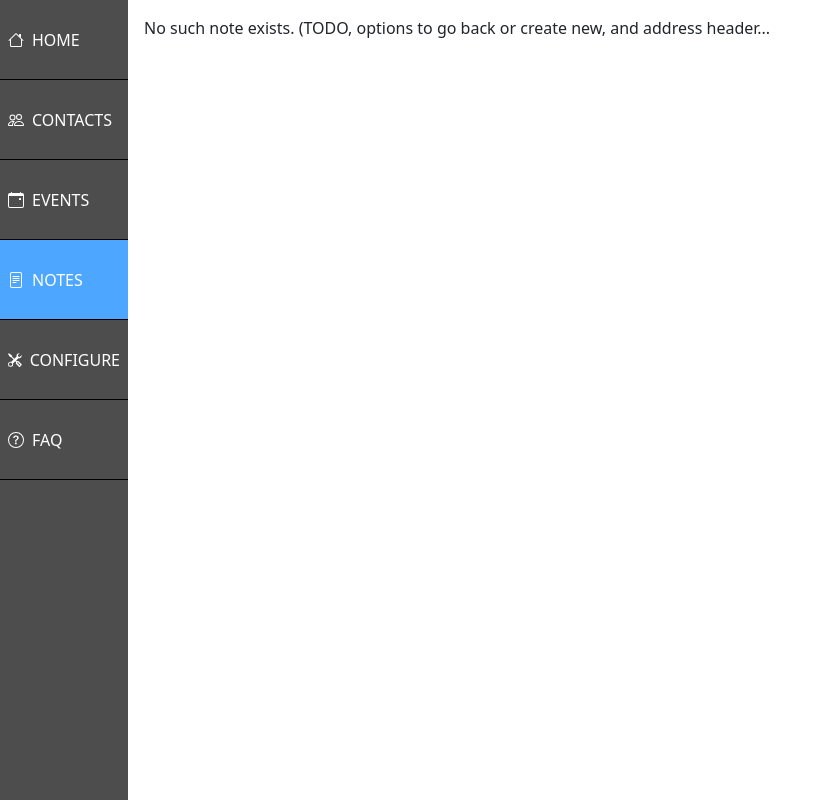
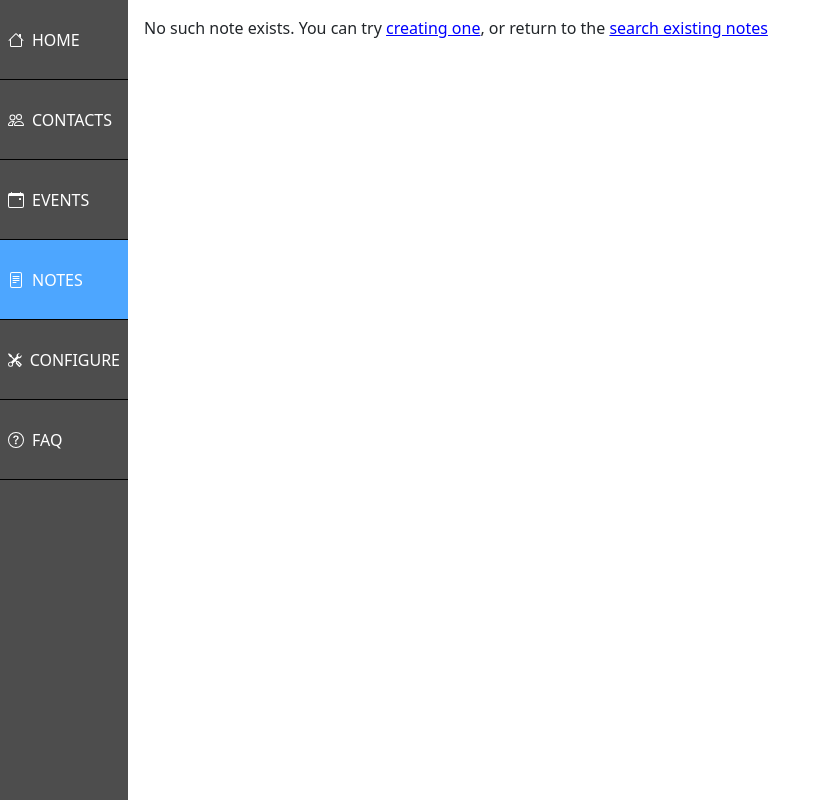
Before and after one commit to Jonathan-Paul-Wood/courm, a React (Create React App) app in the folder ui/: page /notes/1 in a window 1280 px wide. Shown: the whole page, without its empty margins (0-832 px from the left). Built offline with nearby package versions, Linux system fonts and the light colour scheme; no server answers.

Commit message:
better messages, with actionable prompts

```diff
--- a/ui/src/components/ViewContact/ViewContact.js
+++ b/ui/src/components/ViewContact/ViewContact.js
@@ -1,5 +1,5 @@
 import React, { useState, useEffect } from 'react';
-import { useParams } from 'react-router-dom';
+import { useParams, useNavigate } from 'react-router-dom';
 import styled from 'styled-components';
 import EntityTitleHeader from '../../common/EntityTitleHeader/EntityTitleHeader';
 import Button from '../../common/Button';
@@ -15,6 +15,12 @@ import ScrollContainer from '../../common/ScrollContainer';
 
 const ContentWrapper = styled.div`
     padding: 0 1em;
+
+    .link {
+        color: blue;
+        text-decoration-line: underline;
+        cursor: pointer;
+    }
 `;
 
 const GridWrapper = styled.div`
@@ -81,6 +87,8 @@ export default function ViewContact (props) {
     const [firstRelationCardEdit, setFirstRelationCardEdit] = useState(false);
     const [secondRelationCardEdit, setSecondRelationCardEdit] = useState(false);
 
+    const navigate = useNavigate();
+
     useEffect(() => {
         // initial GET of contact
         if (contactId) {
@@ -102,7 +110,7 @@ export default function ViewContact (props) {
         <>
             {contactError
                 ? (<ContentWrapper>
-                    <p>No such contact exists. (TODO, options to go back or create new, and address header...</p>
+                    <p>No such contact exists. You can try <span className="link" onClick={() => navigate('/contacts/new')}>creating one</span>, or return to the <span className="link" onClick={() => navigate('/contacts')}>search existing contacts</span> </p>
                 </ContentWrapper>)
                 : (
                     <>
--- a/ui/src/components/ViewEvent/ViewEvent.js
+++ b/ui/src/components/ViewEvent/ViewEvent.js
@@ -1,5 +1,5 @@
 import React, { useEffect, useState } from 'react';
-import { useParams } from 'react-router-dom';
+import { useParams, useNavigate } from 'react-router-dom';
 import styled from 'styled-components';
 import EntityTitleHeader from '../../common/EntityTitleHeader/EntityTitleHeader';
 import Button from '../../common/Button';
@@ -14,6 +14,12 @@ import PropTypes from 'prop-types';
 
 const ContentWrapper = styled.div`
     padding: 0 1em;
+
+    .link {
+        color: blue;
+        text-decoration-line: underline;
+        cursor: pointer;
+    }
 `;
 
 const GridWrapper = styled.div`
@@ -76,6 +82,8 @@ export default function ViewEvent (props) {
     const [firstRelationCardEdit, setFirstRelationCardEdit] = useState(false);
     const [secondRelationCardEdit, setSecondRelationCardEdit] = useState(false);
 
+    const navigate = useNavigate();
+
     useEffect(() => {
         // initial GET of event
         if (eventId) {
@@ -92,7 +100,7 @@ export default function ViewEvent (props) {
         <>
             {eventError
                 ? (<ContentWrapper>
-                    <p>No such event exists. (TODO, options to go back or create new, and address header...</p>
+                    <p>No such event exists. You can try <span className="link" onClick={() => navigate('/events/new')}>creating one</span>, or return to the <span className="link" onClick={() => navigate('/events')}>search existing events</span> </p>
                 </ContentWrapper>)
                 : (
                     <>
--- a/ui/src/components/ViewNote/ViewNote.js
+++ b/ui/src/components/ViewNote/ViewNote.js
@@ -1,5 +1,5 @@
 import React, { useEffect, useState } from 'react';
-import { useParams } from 'react-router-dom';
+import { useParams, useNavigate } from 'react-router-dom';
 import styled from 'styled-components';
 import EntityTitleHeader from '../../common/EntityTitleHeader/EntityTitleHeader';
 import Button from '../../common/Button';
@@ -14,6 +14,12 @@ import ScrollContainer from '../../common/ScrollContainer';
 
 const ContentWrapper = styled.div`
     padding: 0 1em;
+
+    .link {
+        color: blue;
+        text-decoration-line: underline;
+        cursor: pointer;
+    }
 `;
 
 const GridWrapper = styled.div`
@@ -75,6 +81,8 @@ export default function ViewNote (props) {
     const [firstRelationCardEdit, setFirstRelationCardEdit] = useState(false);
     const [secondRelationCardEdit, setSecondRelationCardEdit] = useState(false);
 
+    const navigate = useNavigate();
+
     useEffect(() => {
         // initial GET of note
         if (noteId) {
@@ -91,7 +99,7 @@ export default function ViewNote (props) {
         <>
             {noteError
                 ? (<ContentWrapper>
-                    <p>No such note exists. (TODO, options to go back or create new, and address header...</p>
+                    <p>No such note exists. You can try <span className="link" onClick={() => navigate('/notes/new')}>creating one</span>, or return to the <span className="link" onClick={() => navigate('/notes')}>search existing notes</span></p>
                 </ContentWrapper>)
                 : (
                     <>
```
